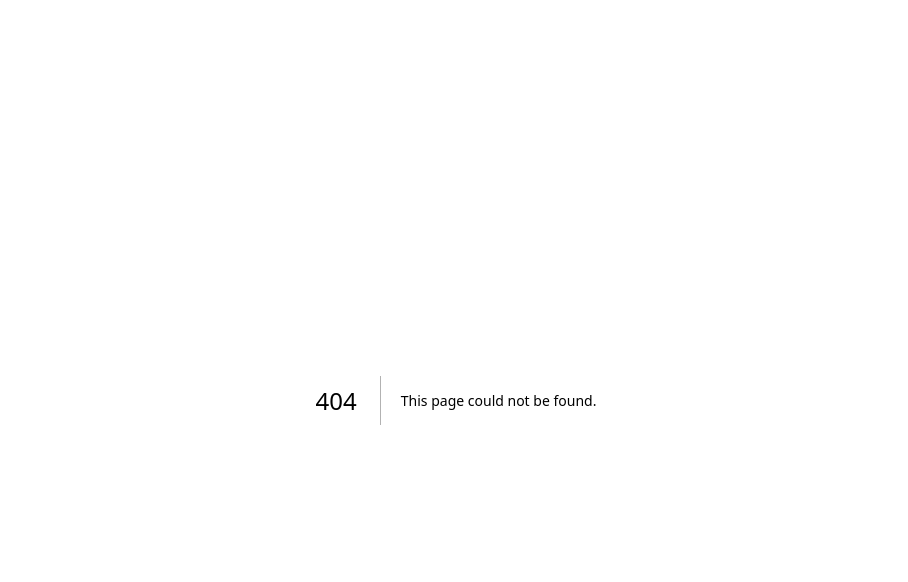
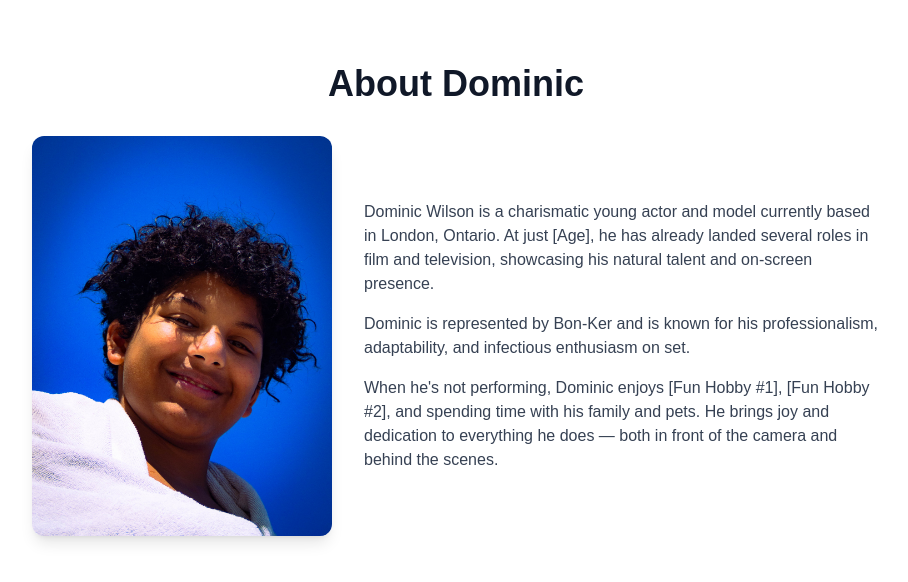
Before and after one commit to RW2023/domport, a Next.js app: page /about in a window 1280 px wide. Before the commit this address had no page. Shown: the top 582 px of the page, without its empty margins (184-1092 px from the left). Built offline with nearby package versions, Linux system fonts and the light colour scheme.

Commit message:
Add AboutSection component with animated transitions and content

```diff
--- /dev/null
+++ b/src/app/about/page.tsx
@@ -0,0 +1,5 @@
+import AboutSection from '@/app/components/AboutSection';
+
+export default function AboutPage() {
+    return <AboutSection />;
+}
--- /dev/null
+++ b/src/app/components/AboutSection.tsx
@@ -0,0 +1,44 @@
+'use client';
+
+import Image from 'next/image';
+import { motion } from 'framer-motion';
+
+export default function AboutSection() {
+    return (
+        <motion.section
+            initial={{ opacity: 0, y: 12 }}
+            animate={{ opacity: 1, y: 0 }}
+            transition={{ duration: 0.4 }}
+            className="container mx-auto px-6 py-16 max-w-4xl"
+        >
+            <h1 className="text-4xl font-bold mb-8 text-center font-heading text-gray-900 dark:text-white">
+                About Dominic
+            </h1>
+
+            <div className="flex flex-col md:flex-row items-center gap-8">
+                <div className="flex-shrink-0">
+                    <Image
+                        src="/profile/dominicBeach.jpg" alt="Dominic smiling"
+                        width={300}
+                        height={400}
+                        className="rounded-xl shadow-lg object-cover"
+                    />
+                </div>
+
+                <div className="space-y-4 text-gray-700 dark:text-gray-300">
+                    <p>
+                        Dominic Wilson is a charismatic young actor and model currently based in London, Ontario. At just [Age], he has already landed several roles in film and television, showcasing his natural talent and on-screen presence.
+                    </p>
+
+                    <p>
+                        Dominic is represented by Bon-Ker and is known for his professionalism, adaptability, and infectious enthusiasm on set.
+                    </p>
+
+                    <p>
+                        When he&apos;s not performing, Dominic enjoys [Fun Hobby #1], [Fun Hobby #2], and spending time with his family and pets. He brings joy and dedication to everything he does — both in front of the camera and behind the scenes.
+                    </p>
+                </div>
+            </div>
+        </motion.section>
+    );
+}
```
